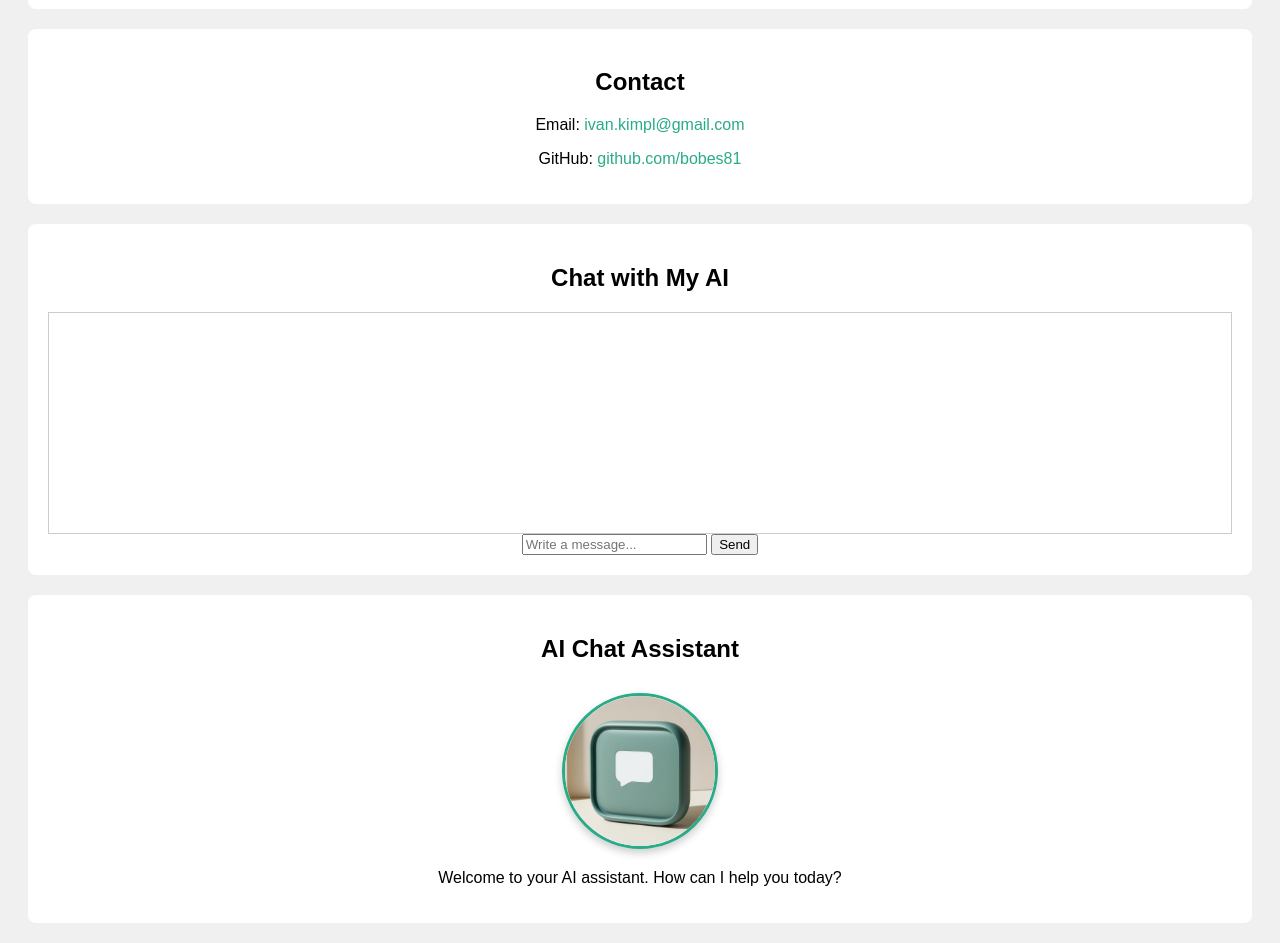
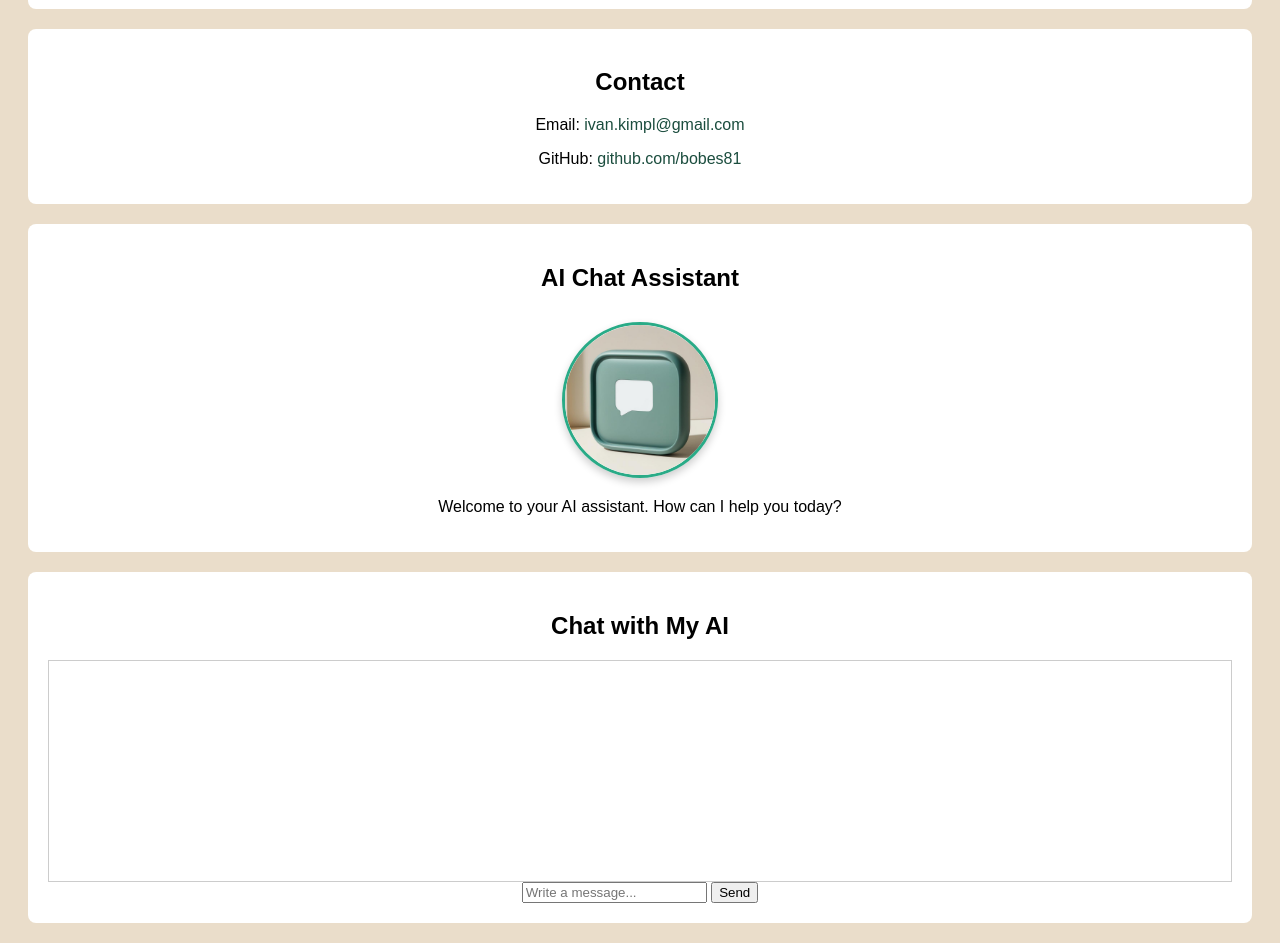
Before and after one commit to bobes81/fitness-project, a plain HTML site: page index.html in a window 1280 px wide. Shown: the part 477-1420 px from the top of the page. Drawn offline with Linux system fonts and the light colour scheme.

Commit message:
Change background color to #EADDCA and header/text color to #1B4D3E

```diff
--- a/assets/style.css
+++ b/assets/style.css
@@ -1,11 +1,11 @@
 body {
     font-family: Arial, sans-serif;
-    background-color: #f0f0f0;
+    background-color: #EADDCA;
     text-align: center;
   }
 
   header {
-    background-color: #29AB87;
+    background-color: #1B4D3E;
     color: white;
     padding: 20px;
   }
@@ -19,9 +19,8 @@ body {
 
   a {
     text-decoration: none;
-    color: #29AB87;
+    color: #1B4D3E;
   }
-
   /* Styl pro AI avatar */
 .avatar {
     width: 150px;       /* Změna šířky obrázku */
--- a/index.html
+++ b/index.html
@@ -31,12 +31,7 @@
   <p>Email: <a href="mailto:ivan.kimpl@gmail.com">ivan.kimpl@gmail.com</a></p>
   <p>GitHub: <a href="https://github.com/bobes81" target="_blank">github.com/bobes81</a></p>
 </section>
-<section>
-    <h2>Chat with My AI</h2>
-    <div id="chat-box" style="border: 1px solid #ccc; height: 200px; overflow-y: scroll; padding: 10px;"></div>
-    <input type="text" id="user-input" placeholder="Write a message...">
-    <button onclick="sendMessage()">Send</button>
-  </section>
+
 
   <section id="ai-chat">
     <h2>AI Chat Assistant</h2>
@@ -44,6 +39,12 @@
     <p>Welcome to your AI assistant. How can I help you today?</p>
   </section>
 
+  <section>
+    <h2>Chat with My AI</h2>
+    <div id="chat-box" style="border: 1px solid #ccc; height: 200px; overflow-y: scroll; padding: 10px;"></div>
+    <input type="text" id="user-input" placeholder="Write a message...">
+    <button onclick="sendMessage()">Send</button>
+  </section>
 
 <script src="assets/script.js"></script>
 
```
